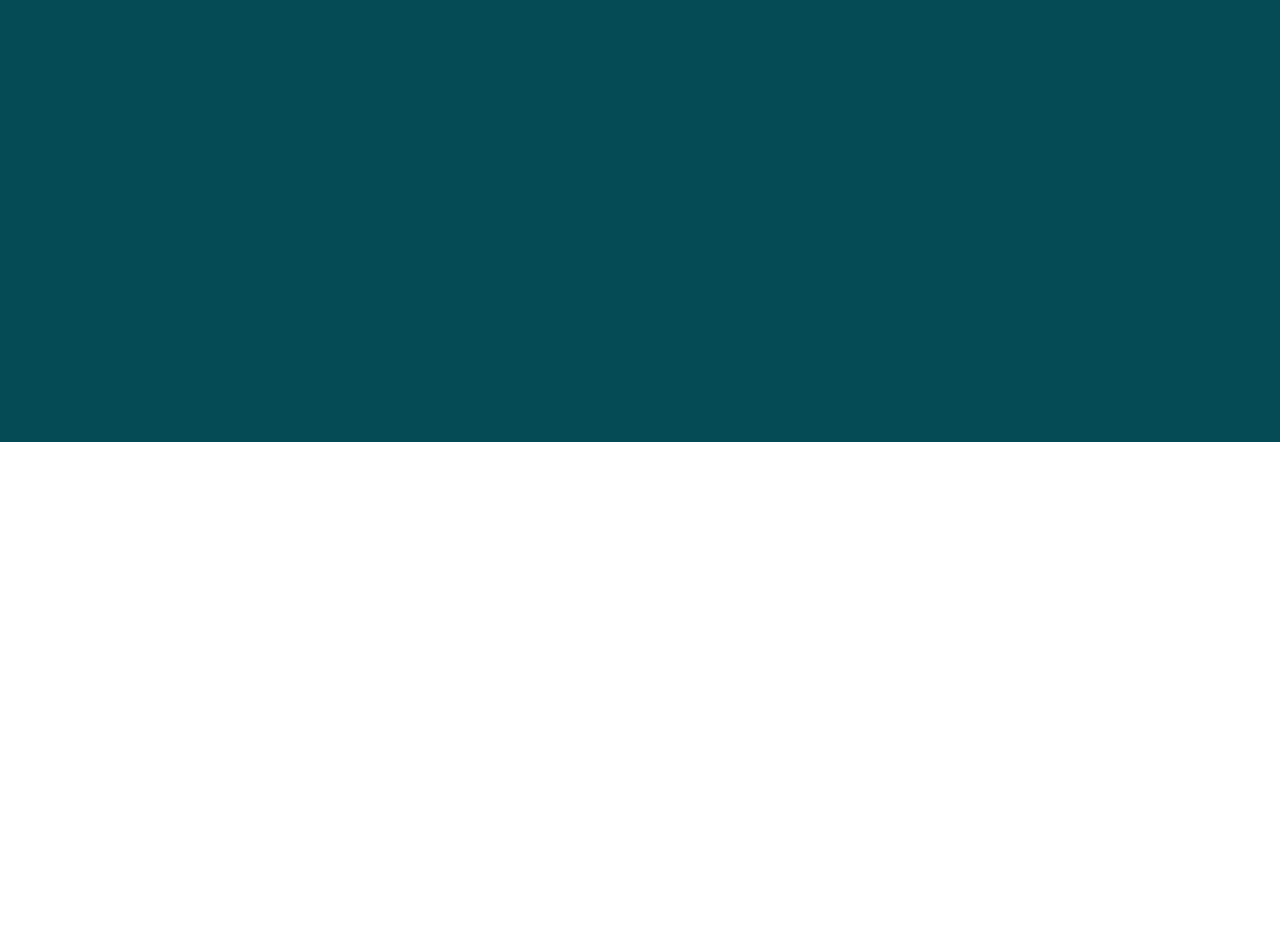
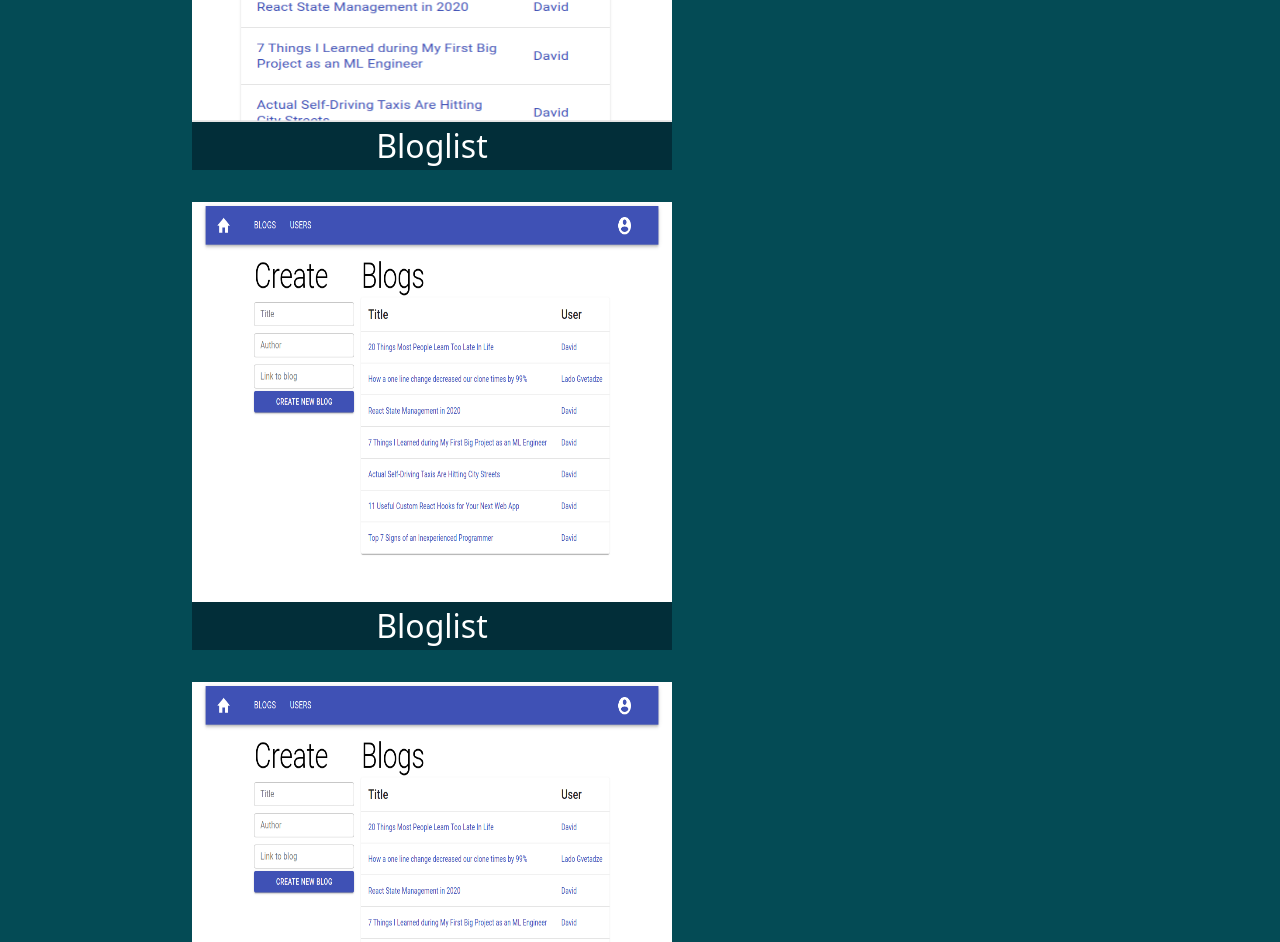
Before and after one commit to DavidGCC/fcc-PortfolioPage, a plain HTML site: page index.html in a window 1280 px wide. Shown: the part 1158-2100 px from the top of the page. Before the commit the page ends 1600 px from the top, so only its background shows below. Drawn offline with nearby package versions, Linux system fonts and the light colour scheme.

Commit message:
projects styles

```diff
--- a/index.html
+++ b/index.html
@@ -53,7 +53,77 @@
             </div>
         </section>
         <section id="projects">
-            <div class="projects-container"></div>
+            <div class="projectsContainer">
+                <div class="row">
+                    <div class="project col-4">
+                        <div class="project">
+                            <img
+                                class="projectImage"
+                                src="./resources/images/cards/bloglist_small.png"
+                            />
+                            <div class="projectHeader">
+                                <h4>Bloglist</h4>
+                            </div>
+                        </div>
+                    </div>
+                    <div class="project col-4">
+                        <div class="project">
+                            <img
+                                class="projectImage"
+                                src="./resources/images/cards/bloglist.png"
+                            />
+                            <div class="projectHeader">
+                                <h4>Bloglist</h4>
+                            </div>
+                        </div>
+                    </div>
+                    <div class="project col-4">
+                        <div class="project">
+                            <img
+                                class="projectImage"
+                                src="./resources/images/cards/bloglist.png"
+                            />
+                            <div class="projectHeader">
+                                <h4>Bloglist</h4>
+                            </div>
+                        </div>
+                    </div>
+                    <div class="row">
+                        <div class="project col-4">
+                            <div class="project">
+                                <img
+                                    class="projectImage"
+                                    src="./resources/images/cards/bloglist_small.png"
+                                />
+                                <div class="projectHeader">
+                                    <h4>Bloglist</h4>
+                                </div>
+                            </div>
+                        </div>
+                        <div class="project col-4">
+                            <div class="project">
+                                <img
+                                    class="projectImage"
+                                    src="./resources/images/cards/bloglist.png"
+                                />
+                                <div class="projectHeader">
+                                    <h4>Bloglist</h4>
+                                </div>
+                            </div>
+                        </div>
+                        <div class="project col-4">
+                            <div class="project">
+                                <img
+                                    class="projectImage"
+                                    src="./resources/images/cards/bloglist.png"
+                                />
+                                <div class="projectHeader">
+                                    <h4>Bloglist</h4>
+                                </div>
+                            </div>
+                        </div>
+                </div>
+            </div>
         </section>
         <section id="contact-section"></section>
         <footer id="footer"></footer>
--- a/resources/css/style.css
+++ b/resources/css/style.css
@@ -13,6 +13,7 @@
 }
 html {
     height: 100%;
+    font-family: "Lato", sans-serif;
 }
 
 body {
@@ -69,6 +70,39 @@ body {
 }
 
 #projects {
-    height: 100%;
-    background: var(--projects-background)
+    background: var(--projects-background);
+    display: flex;
+    justify-content: center;
+    flex-wrap: wrap;
 }
+
+.projectsContainer {
+    width: 100%;
+    margin: 5rem auto;
+    display: inline-flex;
+    padding: 0 10rem;
+    justify-content: space-around;
+}
+
+.project {
+    width: 30rem;
+    height: 30rem;
+    margin: 0 1rem;
+}
+
+.project img {
+    height: calc(100% - 5rem);
+    width: 100%;
+}
+
+.projectHeader {
+    background-color: var(--welcome-section-background);
+    height: 3rem;
+    color: #fff;
+    display: flex;
+}
+
+.projectHeader h4 {
+    margin: auto;
+    font-size: 2rem;
+}
```
Also changed, not shown: resources/images/cards/bloglist.png (added), resources/images/cards/bloglist_small.png (added), resources/images/cards/phonebook.png (added).
